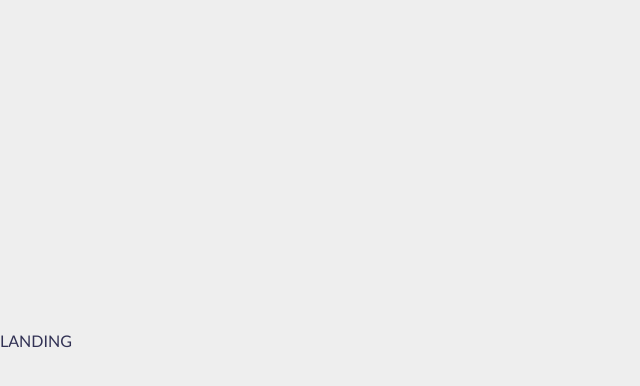
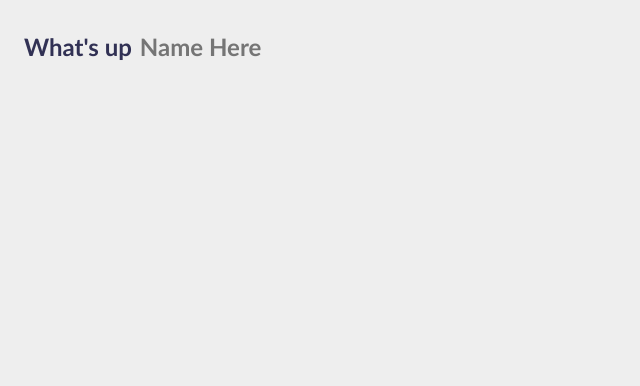
Before and after one commit to ndraaditiya/vue-first, a Vue app: page / in a window 1280 px wide. Shown: the top 386 px of the page, without its empty margins (0-640 px from the left). Built offline with nearby package versions, Linux system fonts and the light colour scheme.

Commit message:
edit app.vue

```diff
--- a/src/App.vue
+++ b/src/App.vue
@@ -1,18 +1,31 @@
 <script setup>
-  import HelloWorld from './components/HelloWorld.vue'
+import { ref, onMounted, watch, computed } from 'vue'
+
+const todos = ref([])
+const name = ref('')
+const inputContent = ref('')
+const inputCategory = ref(null)
+
+const todosAsc = computed(() => todos.value.sort((a, b) => {
+  return b.crreatedAt - a.crreatedAt
+}))
+
+watch(name, (newVal) => {
+  localStorage.setItem('name', newVal)
+})
+
+onMounted(() => {
+  name.value = localStorage.getItem('name') || ''
+})
+
 </script>
 
 <template>
-  <div class="app">
-    Landing
-  </div>
+  <main class="app">
+    <section class="greeting">
+      <h2 class="title">
+        What's up <input type="text" placeholder="Name Here" v-model="name" />
+      </h2>
+    </section>
+  </main>
 </template>
-
-<style scoped>
-  .app {
-    display: flex;
-    min-height: 85vh;
-    place-items: center;
-    text-transform: uppercase;
-  }
-</style>
```
